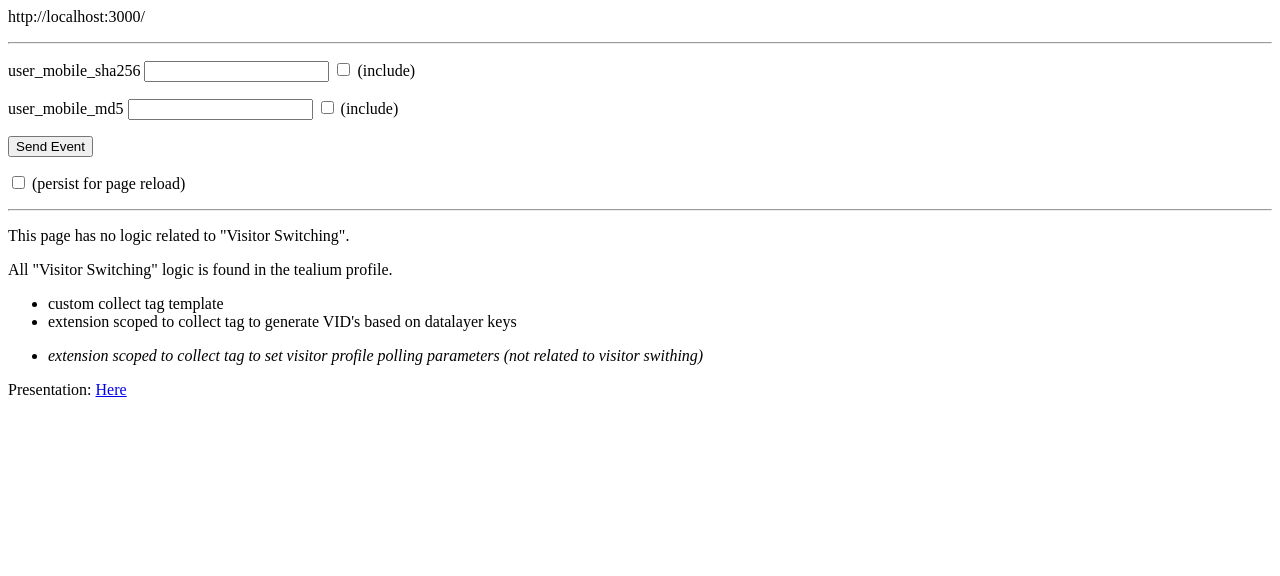
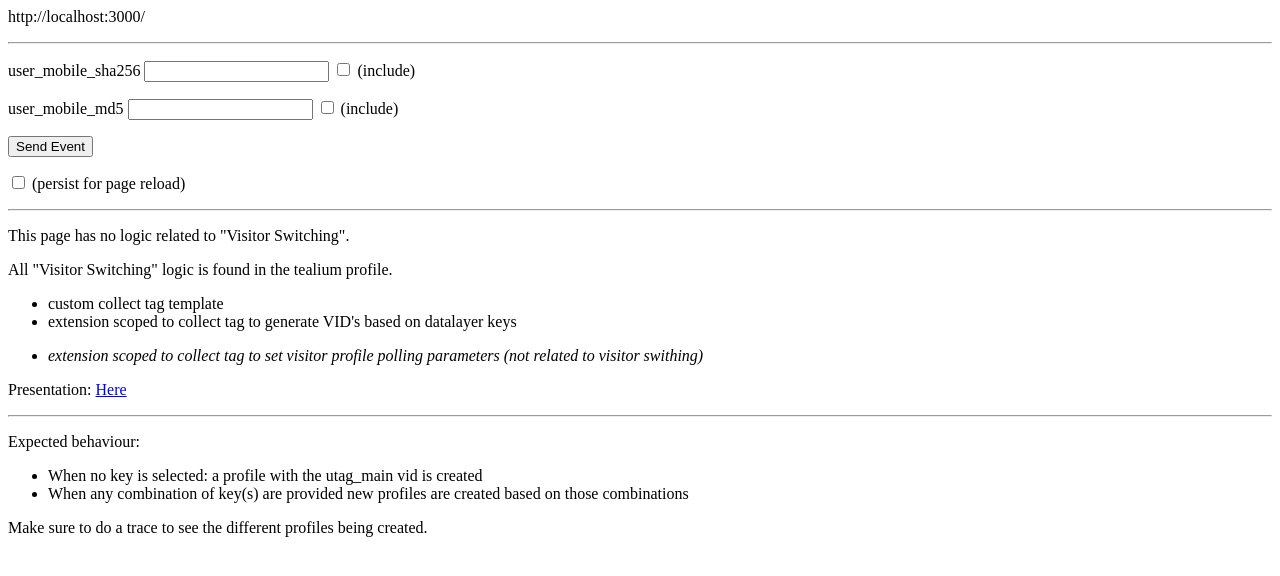
Before and after one commit to melanyss/VisitorSwitching, a website: page home.html in a window 1280 px wide. Drawn offline with nearby package versions, Linux system fonts and the light colour scheme.

Commit message:
Update home.html

```diff
--- a/home.html
+++ b/home.html
@@ -182,6 +182,15 @@
             <a href="https://docs.google.com/presentation/d/1aBDVuWB2UkGy2lTCVqX2nNJsLk3VJIdKf2KXF971x-A/edit?usp=sharing" target="_blank" rel="noopener noreferrer">Here</a>
 
         </p>
+        <hr>
+        <p>
+            Expected behaviour:
+            <ul>
+                <li>When no key is selected: a profile with the utag_main vid is created</li>
+                <li>When any combination of key(s) are provided new profiles are created based on those combinations</li>
+            </ul>
+            Make sure to do a trace to see the different profiles being created.
+        </p>
     </body>
 
 
```
